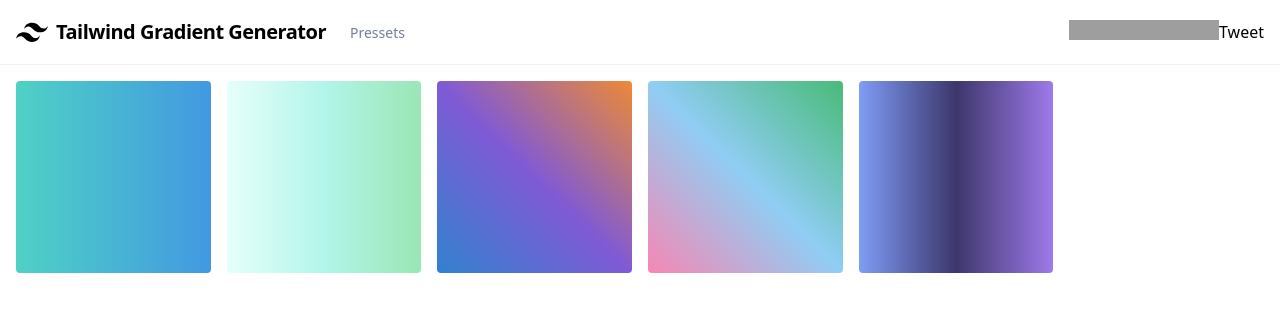
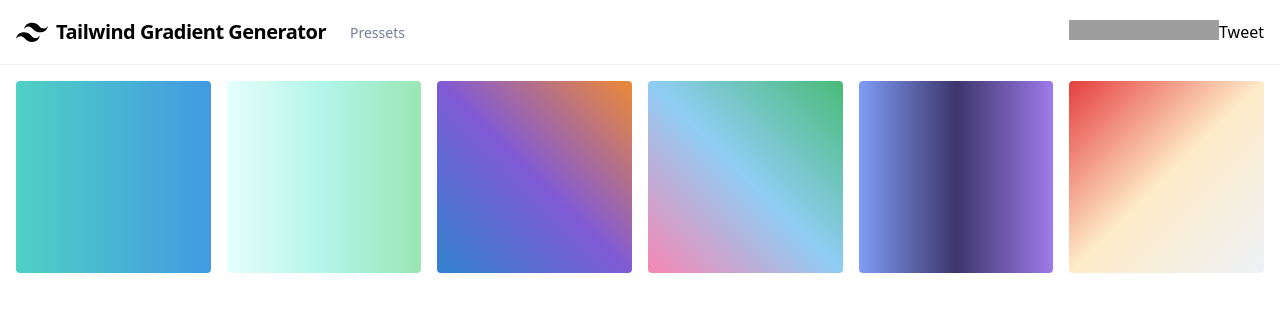
Before and after one commit to roberthgnz/tailwind-gradient-generator, a Vue app: page /pressets in a window 1280 px wide. Shown: the top 312 px of the page. Built offline with nearby package versions, Linux system fonts and the light colour scheme; grey boxes are pictures that could not be loaded.

Commit message:
Refactory

```diff
--- a/src/pages/Pressets.vue
+++ b/src/pages/Pressets.vue
@@ -7,6 +7,7 @@
         class="cursor-pointer hover:shadow-lg transition duration-100 ease-in"
         v-for="(presset, index) in pressets"
         :key="index"
+        @click="copyPresset(presset)"
       >
         <div
           class="flex justify-center items-center h-48 rounded"
@@ -19,6 +20,7 @@
 
 <script>
 import { pressets } from "../pressets";
+import { copyToClipboard } from "../helpers";
 
 export default {
   name: "Pressets",
@@ -30,5 +32,12 @@ export default {
   mounted() {
     this.pressets = pressets;
   },
+  methods: {
+    copyPresset(presset) {
+      copyToClipboard(presset, () => {
+        alert("Pressed copied!");
+      });
+    },
+  },
 };
 </script>
--- a/src/pressets.js
+++ b/src/pressets.js
@@ -3,5 +3,6 @@ export const pressets = [
   "bg-gradient-to-r from-teal-100 via-teal-200 to-green-300",
   "bg-gradient-to-tr from-blue-600 via-purple-600 to-orange-500",
   "bg-gradient-to-tr from-pink-400 via-blue-300 to-green-500",
-  'bg-gradient-to-r from-indigo-400 via-indigo-900 to-purple-500'
+  "bg-gradient-to-r from-indigo-400 via-indigo-900 to-purple-500",
+  "bg-gradient-to-tl from-gray-200 via-orange-200 to-red-600",
 ];
```
